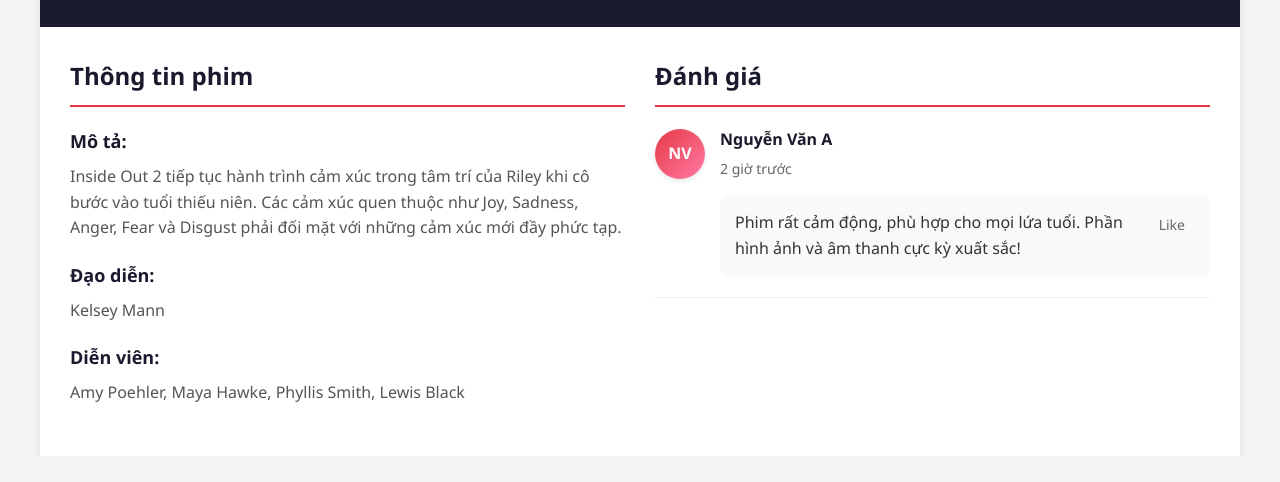
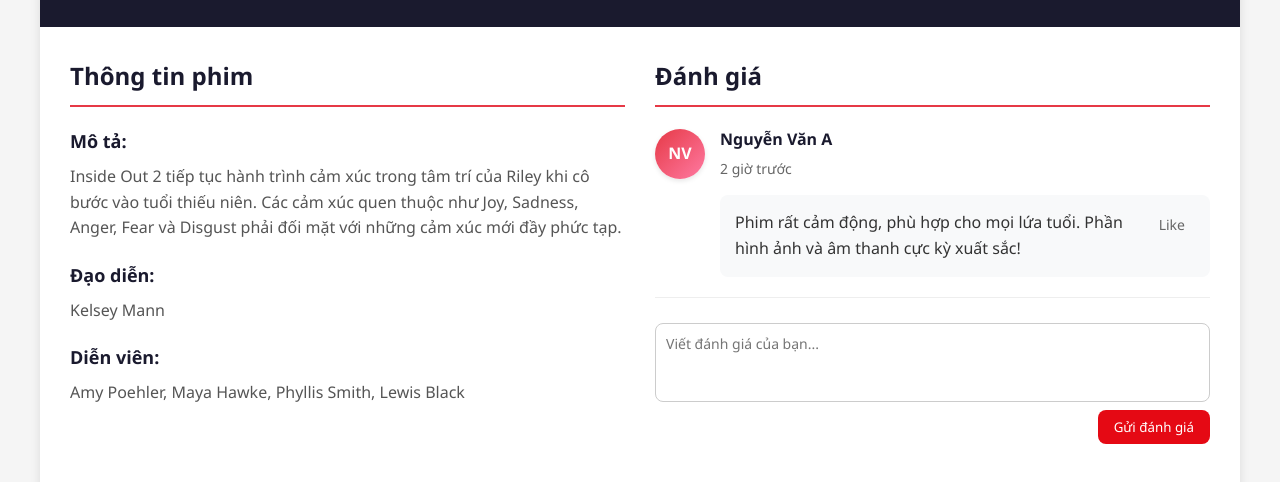
Before and after one commit to u0543a-coding/Film4U, a plain HTML site: page HTML/XemchitietPhim.html in a window 1280 px wide. Shown: the part 494-976 px from the top of the page. Before the commit the page ends 950 px from the top, so only its background shows below. Drawn offline with Linux system fonts and the light colour scheme.

Commit message:
Thay đổi css và đã thêm mục thêm đánh giá

```diff
--- a/HTML/XemchitietPhim.html
+++ b/HTML/XemchitietPhim.html
@@ -88,6 +88,11 @@
             <button class="xemchitiet-like-btn">Like</button>
           </div>
         </div>
+        <!-- Form nhập đánh giá -->
+        <div class="xemchitiet-review-form">
+          <textarea class="xemchitiet-input-content" rows="3" placeholder="Viết đánh giá của bạn..."></textarea>
+          <button class="xemchitiet-submit-btn">Gửi đánh giá</button>
+        </div>
       </div>
     </div>
   </div>
--- a/css/XemChiTiet.css
+++ b/css/XemChiTiet.css
@@ -262,3 +262,36 @@
         margin-top: 10px;
       }
     }
+
+
+
+    /* Style from phần đánh giá */
+  .xemchitiet-review-form {
+  display: flex;
+  flex-direction: column;
+  gap: 8px;
+  margin-bottom: 20px;
+}
+
+.xemchitiet-input-content {
+  padding: 10px;
+  border: 1px solid #ccc;
+  border-radius: 8px;
+  resize: none;
+  font-size: 14px;
+}
+
+.xemchitiet-submit-btn {
+  align-self: flex-end;
+  background-color: #e50914;
+  color: #fff;
+  border: none;
+  padding: 8px 16px;
+  border-radius: 8px;
+  cursor: pointer;
+  transition: 0.2s;
+}
+
+.xemchitiet-submit-btn:hover {
+  background-color: #b0070f;
+}
```
